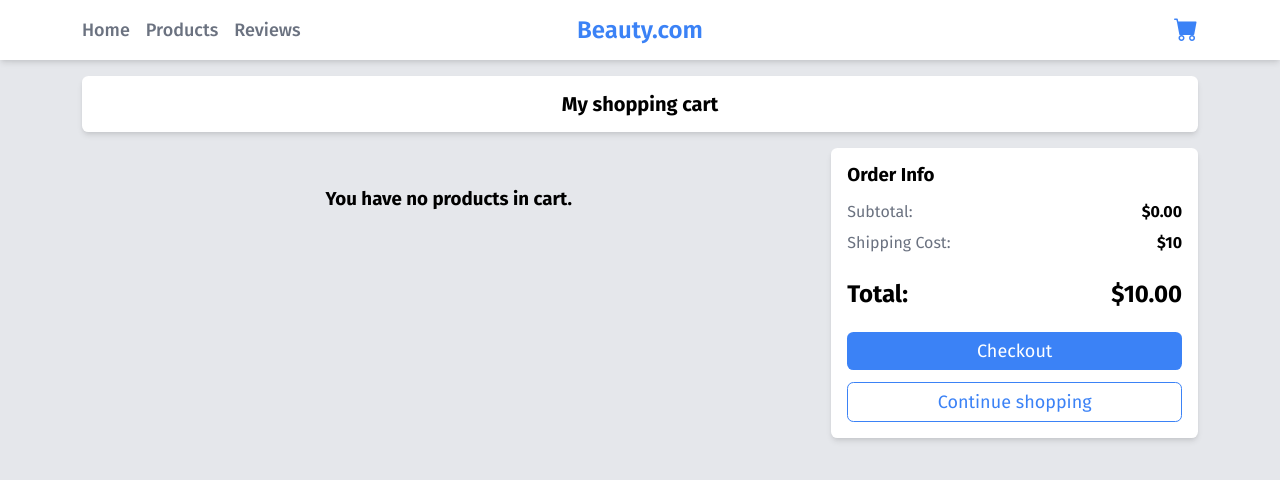
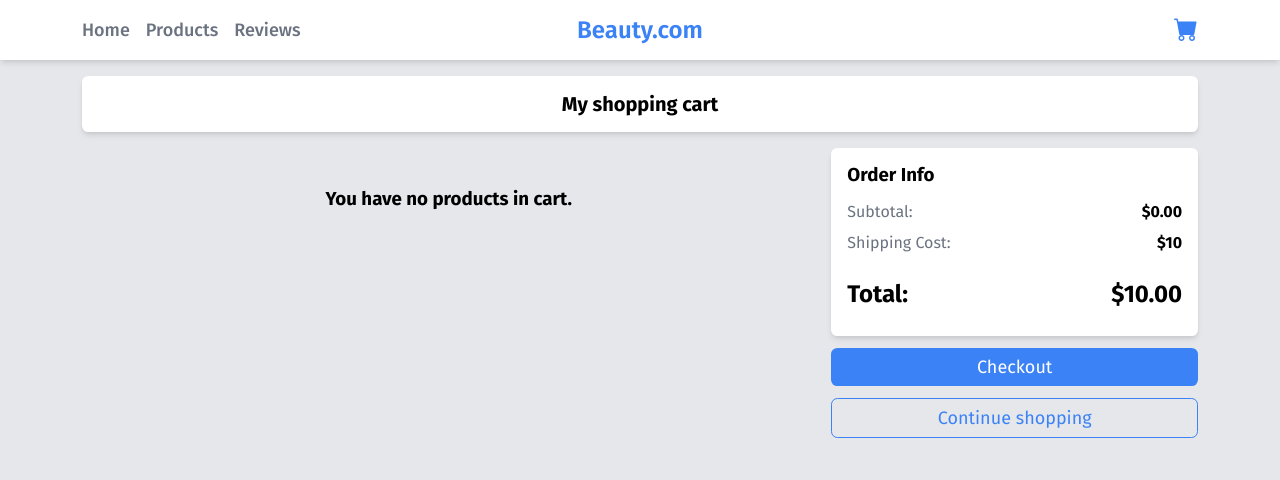
Before and after one commit to vclong2003/react-shopping-cart, a React (Create React App) app: page /checkout in a window 1280 px wide. Shown: the top 480 px of the page. Built offline with nearby package versions, Linux system fonts and the light colour scheme.

Commit message:
fix summary

```diff
--- a/src/pages/Checkout/Summary/Summary.styled.ts
+++ b/src/pages/Checkout/Summary/Summary.styled.ts
@@ -15,6 +15,12 @@ export const SummaryContainer = styled.div`
   box-shadow: var(--shadow-md);
   border-radius: var(--br-md);
 `;
+
+export const TopContainer = styled.div`
+  display: flex;
+  flex-direction: column;
+`;
+export const BottomContainer = styled.div``;
 
 export const SummaryTitle = styled.h3`
   margin-bottom: var(--s-4);
@@ -46,7 +52,6 @@ export const CheckoutButton = styled(Button)`
   font-size: var(--fs-lg);
   color: var(--white);
   border: none;
-  cursor: pointer;
   width: 100%;
 `;
 
--- a/src/pages/Checkout/Summary/Summary.tsx
+++ b/src/pages/Checkout/Summary/Summary.tsx
@@ -26,6 +26,7 @@ const Summary = (): JSX.Element => {
     <S.Summary>
       {loading && <LoadingOverlay />}
       <S.SummaryContainer>
+        <S.TopContainer>
           <S.SummaryTitle>Order Info</S.SummaryTitle>
           <S.SummaryItem>
             <S.Subtotal>Subtotal:</S.Subtotal>
@@ -41,13 +42,16 @@ const Summary = (): JSX.Element => {
               ${roundPrice(totalPrice + shippingCost)}
             </S.TotalAmount>
           </S.SummaryItem>
+        </S.TopContainer>
+      </S.SummaryContainer>
+      <S.BottomContainer>
         <S.CheckoutButton disabled={cart.length === 0} onClick={openPopup}>
           Checkout
         </S.CheckoutButton>
         <S.ContinueButton onClick={onContinueShopping}>
           Continue shopping
         </S.ContinueButton>
-      </S.SummaryContainer>
+      </S.BottomContainer>
       <ConfirmPopup
         show={isPopupVisible}
         onCheckout={checkout}
```
Lines whose indentation alone changed are shown as unchanged.
